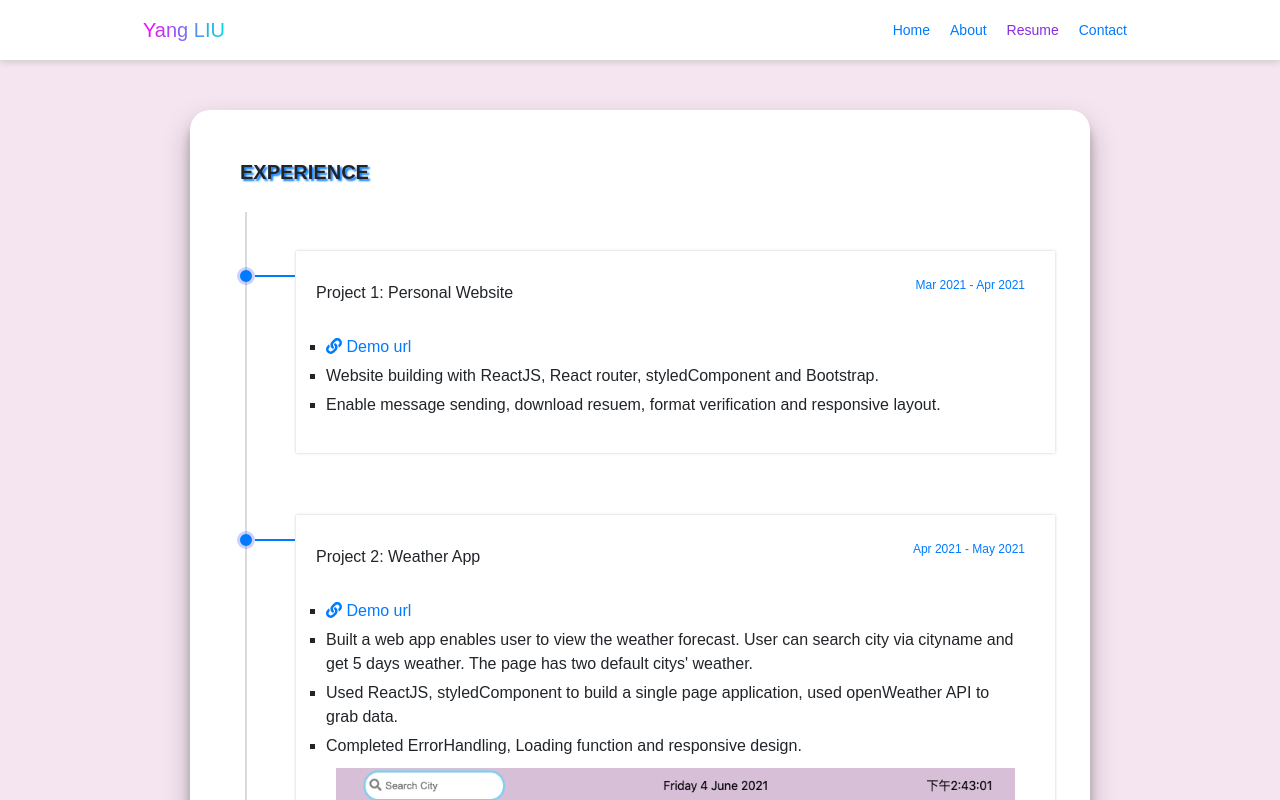
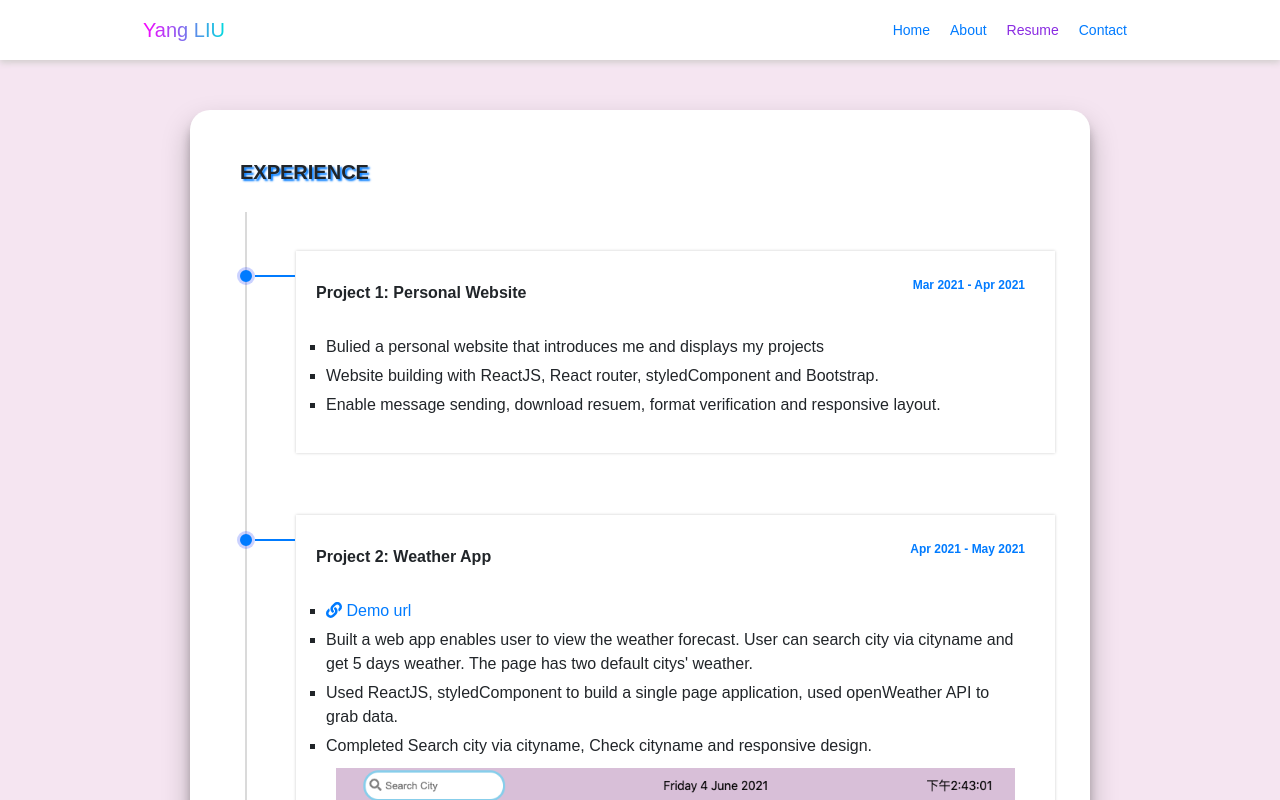
Before and after one commit to YangLiu0327/project1, a React (Create React App) app: page /resume in a window 1280 px wide. Shown: the top 800 px of the page. Built offline with nearby package versions, Linux system fonts and the light colour scheme.

Commit message:
change resume page

```diff
--- a/src/pages/ResumePage/index.js
+++ b/src/pages/ResumePage/index.js
@@ -22,7 +22,8 @@ const ResumePage = () => {
                                 </ProjectTitle>
                                 <Text>
                                     <ul>
-                                        <LiItem><a href=" "><FontAwesomeIcon icon={faLink} /> Demo url</a></LiItem>
+                                        {/* <LiItem><a href=" "><FontAwesomeIcon icon={faLink} /> Demo url</a></LiItem> */}
+                                        <LiItem>Bulied a personal website that introduces me and displays my projects</LiItem>
                                         <LiItem>Website building with ReactJS, React router, styledComponent and Bootstrap.
                                         </LiItem>
                                         <LiItem>Enable message sending, download resuem, format verification and responsive layout.
@@ -45,7 +46,7 @@ const ResumePage = () => {
                                     </LiItem>
                                         <LiItem>Used ReactJS, styledComponent to build a single page application,
                                             used openWeather API to grab data.</LiItem>
-                                         <LiItem>Completed ErrorHandling, Loading function and responsive design.</LiItem>
+                                         <LiItem>Completed Search city via cityname, Check cityname and responsive design.</LiItem>
                                     </ul>
                                       <Img src={weatherUrl} />
                                 </Text>
--- a/src/pages/ResumePage/style.js
+++ b/src/pages/ResumePage/style.js
@@ -58,7 +58,8 @@ export const ProjectTitle = styled.div`
 display: flex;
 justify-content: space-between;
 align-items: center;
-font-size: 16px;`
+font-size: 16px;
+font-weight: 600;`
 
 export const TimeLines = styled.div`
 cursor: pointer;
--- a/src/pages/style.js
+++ b/src/pages/style.js
@@ -10,7 +10,7 @@ export const Content = styled.div`
     text-align: center;
     font-family: Poppins,sans-serif;`
 export const Header = styled.div`
-   z-index: 100;
+    z-index: 100;
     display: flex;
     height: 60px;
     box-shadow: 0 3px 6px 0 #d4d0d0;
```
